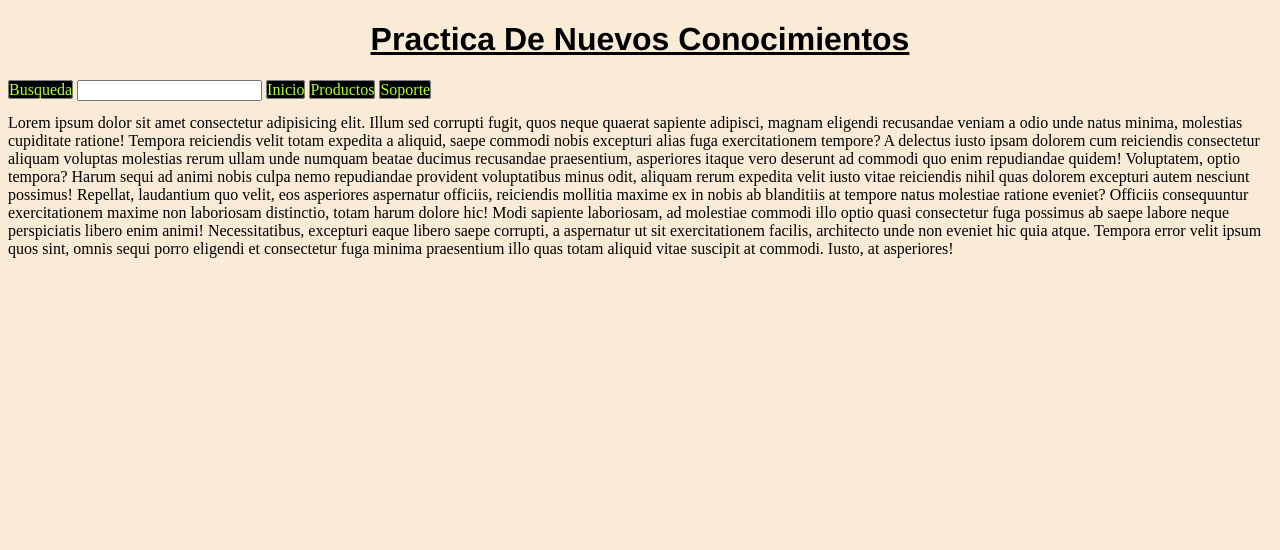
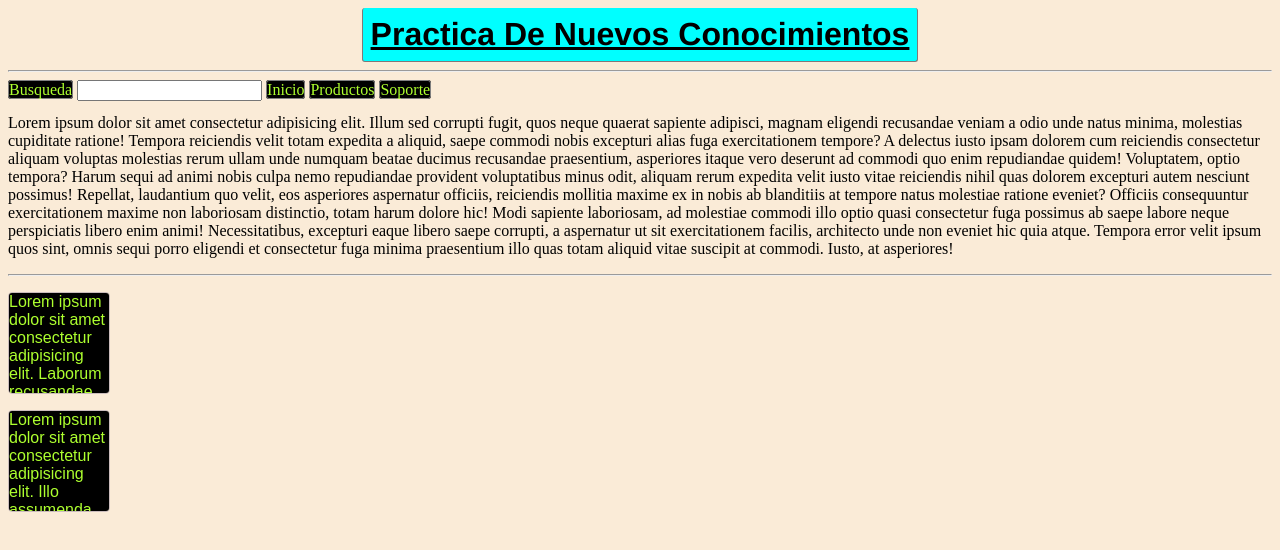
Before and after one commit to WilliamDMP/htmlpluscss2, a plain HTML site: page index.html in a window 1280 px wide. Drawn offline with Linux system fonts and the light colour scheme.

Commit message:
overflow

```diff
--- a/index.html
+++ b/index.html
@@ -9,6 +9,7 @@
 </head>
 <body>
     <h1>practica de nuevos conocimientos</h1>
+    <hr>
     <div id="navegacion">
         <nav>Busqueda</nav>
         <input type="text" name="" id="">
@@ -18,5 +19,10 @@
     </div>
     <br>
     <p>Lorem ipsum dolor sit amet consectetur adipisicing elit. Illum sed corrupti fugit, quos neque quaerat sapiente adipisci, magnam eligendi recusandae veniam a odio unde natus minima, molestias cupiditate ratione! Tempora reiciendis velit totam expedita a aliquid, saepe commodi nobis excepturi alias fuga exercitationem tempore? A delectus iusto ipsam dolorem cum reiciendis consectetur aliquam voluptas molestias rerum ullam unde numquam beatae ducimus recusandae praesentium, asperiores itaque vero deserunt ad commodi quo enim repudiandae quidem! Voluptatem, optio tempora? Harum sequi ad animi nobis culpa nemo repudiandae provident voluptatibus minus odit, aliquam rerum expedita velit iusto vitae reiciendis nihil quas dolorem excepturi autem nesciunt possimus! Repellat, laudantium quo velit, eos asperiores aspernatur officiis, reiciendis mollitia maxime ex in nobis ab blanditiis at tempore natus molestiae ratione eveniet? Officiis consequuntur exercitationem maxime non laboriosam distinctio, totam harum dolore hic! Modi sapiente laboriosam, ad molestiae commodi illo optio quasi consectetur fuga possimus ab saepe labore neque perspiciatis libero enim animi! Necessitatibus, excepturi eaque libero saepe corrupti, a aspernatur ut sit exercitationem facilis, architecto unde non eveniet hic quia atque. Tempora error velit ipsum quos sint, omnis sequi porro eligendi et consectetur fuga minima praesentium illo quas totam aliquid vitae suscipit at commodi. Iusto, at asperiores!</p>
+    <hr>
+    <p class="over">Lorem ipsum dolor sit amet consectetur adipisicing elit. Laborum recusandae voluptate veniam sed sit aperiam voluptatem ratione distinctio fuga, quia quasi magni assumenda aliquam atque nobis cupiditate rem modi voluptatum. Deserunt, sequi? Ea quo illo nemo est nihil quos id possimus aperiam. Adipisci unde modi, accusamus perspiciatis, veritatis architecto tempore molestias, repudiandae ipsam tempora voluptates! Debitis sapiente, eius officiis, id assumenda sunt nihil autem magnam fuga sit voluptate suscipit aut dolore inventore laborum ad distinctio ut, voluptatum quasi! Quam consequuntur facere corporis labore perferendis? Ex labore, est nobis voluptate quae, eos minima nemo ab fugiat, quidem molestias dolorem et placeat?</p>
+
+    <p class="over">Lorem ipsum dolor sit amet consectetur adipisicing elit. Illo assumenda neque eaque quis pariatur blanditiis, quam laudantium quia ratione sequi sit beatae quod recusandae ut error labore laborum nulla minima expedita ipsam corporis aut earum praesentium? Minima culpa, error quae deserunt deleniti odit labore est, quas harum neque placeat illo. Deserunt explicabo, velit soluta laboriosam dolor esse vero amet placeat, repellendus mollitia beatae harum cumque distinctio autem laborum tempora? Quaerat omnis ea consequatur aut velit architecto, exercitationem laudantium maiores quidem fugit porro veniam a hic rerum nobis. Sit, provident. Qui, nostrum eos! Ducimus alias eligendi quaerat illo consectetur repellendus nemo?</p>
+
 </body>
 </html>
--- a/styles.css
+++ b/styles.css
@@ -7,6 +7,14 @@ h1 {
     text-transform: capitalize;
     text-decoration: underline;
     text-align: center;
+    border: 1px solid rgb(129, 120, 120);
+    border-radius: 3px;
+    color: black;
+    background-color: aqua;
+    max-width: fit-content;
+    margin: auto;
+    padding: 8px;
+    border-top: 0px;
 }
 
 nav {
@@ -20,3 +28,14 @@ nav {
 #navegacion {
     position: fixed;
 }
+
+.over {
+    width: 100px;
+    height: 100px;
+    overflow: auto;
+    border: 1px solid rgb(202, 188, 188);
+    border-radius: 4px;
+    background-color: black;
+    color: greenyellow;
+    font-family: Arial;
+}
```
